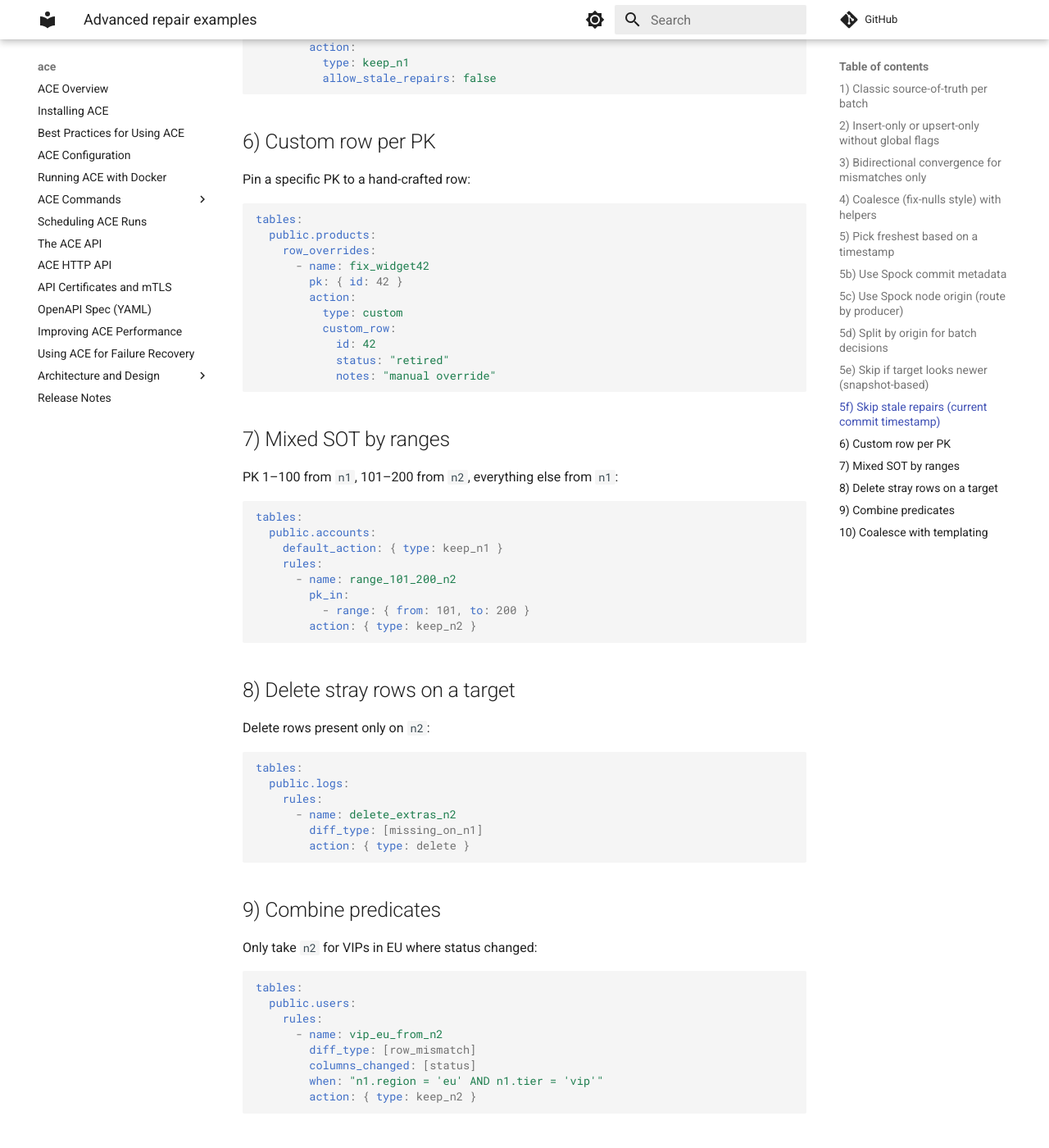
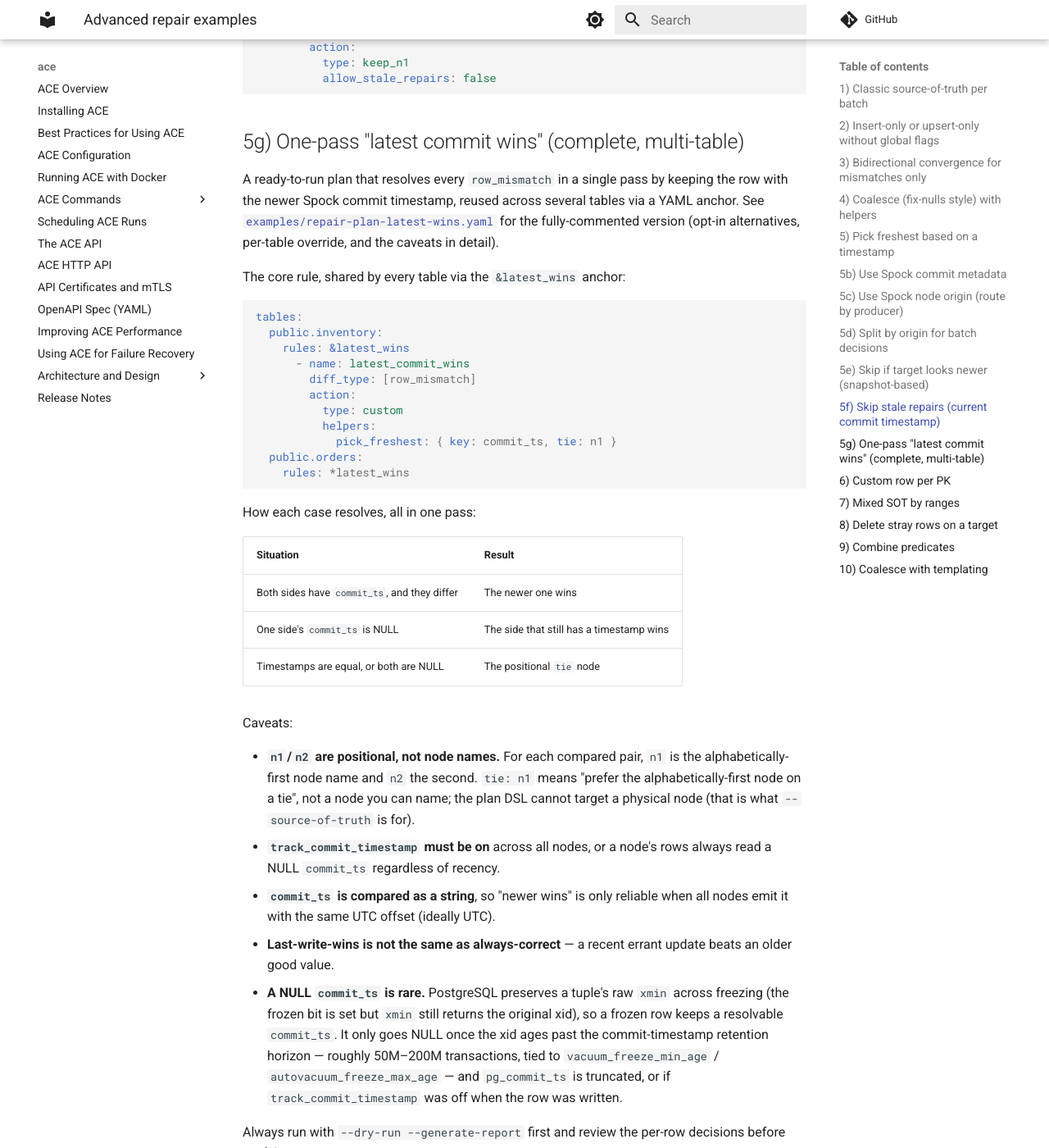
Before and after one commit to pgEdge/ace, an MkDocs documentation site: the page built from docs/commands/repair/advanced-repair-examples.md, in a window 1280 px wide and 1400 px high, scrolled down 3716 px. Shown: the whole window at 82% size. Built offline with MkDocs 1.6.1 and Material for MkDocs 9.7.7, drawn with Linux system fonts in a browser that asks for light colours; comment, search, counter and statistics services are not loaded.

Commit message:
docs(repair): add one-pass latest-commit-wins example and plan
Add examples/repair-plan-latest-wins.yaml (fully commented, one-pass
pick_freshest by commit_ts, shared across tables via a YAML anchor, with
opt-in alternatives and a per-table override) and a "5g" section to
advanced-repair-examples.md documenting the pattern, per-case resolution,
and the caveats: positional n1/n2, track_commit_timestamp, string
comparison, last-write-wins, and when commit_ts actually goes NULL.

````diff
--- a/docs/commands/repair/advanced-repair-examples.md
+++ b/docs/commands/repair/advanced-repair-examples.md
@@ -169,6 +169,62 @@ tables:
           allow_stale_repairs: false
 ```
 
+## 5g) One-pass "latest commit wins" (complete, multi-table)
+
+A ready-to-run plan that resolves every `row_mismatch` in a single pass by
+keeping the row with the newer Spock commit timestamp, reused across several
+tables via a YAML anchor. See
+[`examples/repair-plan-latest-wins.yaml`](examples/repair-plan-latest-wins.yaml)
+for the fully-commented version (opt-in alternatives, per-table override, and
+the caveats in detail).
+
+The core rule, shared by every table via the `&latest_wins` anchor:
+```yaml
+tables:
+  public.inventory:
+    rules: &latest_wins
+      - name: latest_commit_wins
+        diff_type: [row_mismatch]
+        action:
+          type: custom
+          helpers:
+            pick_freshest: { key: commit_ts, tie: n1 }
+  public.orders:
+    rules: *latest_wins
+```
+
+How each case resolves, all in one pass:
+
+| Situation | Result |
+| --- | --- |
+| Both sides have `commit_ts`, and they differ | The newer one wins |
+| One side's `commit_ts` is NULL | The side that still has a timestamp wins |
+| Timestamps are equal, or both are NULL | The positional `tie` node |
+
+Caveats:
+
+- **`n1`/`n2` are positional, not node names.** For each compared pair, `n1`
+  is the alphabetically-first node name and `n2` the second. `tie: n1` means
+  "prefer the alphabetically-first node on a tie", not a node you can name; the
+  plan DSL cannot target a physical node (that is what `--source-of-truth` is
+  for).
+- **`track_commit_timestamp` must be on** across all nodes, or a node's rows
+  always read a NULL `commit_ts` regardless of recency.
+- **`commit_ts` is compared as a string**, so "newer wins" is only reliable
+  when all nodes emit it with the same UTC offset (ideally UTC).
+- **Last-write-wins is not the same as always-correct** — a recent errant
+  update beats an older good value.
+- **A NULL `commit_ts` is rare.** PostgreSQL preserves a tuple's raw `xmin`
+  across freezing (the frozen bit is set but `xmin` still returns the original
+  xid), so a frozen row keeps a resolvable `commit_ts`. It only goes NULL once
+  the xid ages past the commit-timestamp retention horizon — roughly 50M–200M
+  transactions, tied to `vacuum_freeze_min_age` / `autovacuum_freeze_max_age` —
+  and `pg_commit_ts` is truncated, or if `track_commit_timestamp` was off when
+  the row was written.
+
+Always run with `--dry-run --generate-report` first and review the per-row
+decisions before applying.
+
 ## 6) Custom row per PK
 
 Pin a specific PK to a hand-crafted row:
````
Also changed, not shown: docs/commands/repair/examples/repair-plan-latest-wins.yaml (added, +172 -0 lines).
